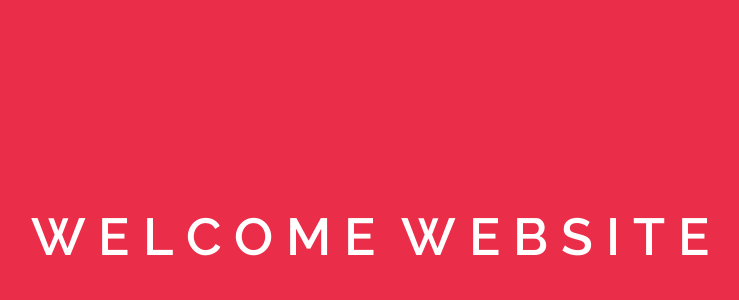
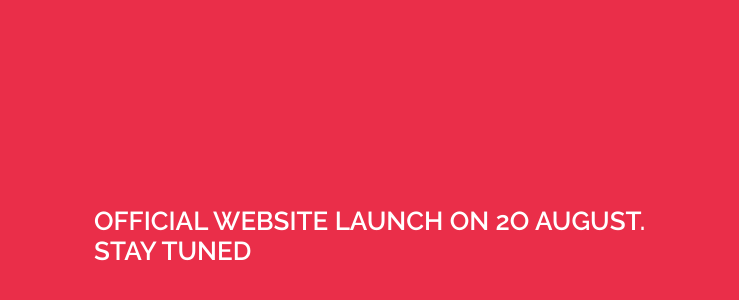
Before and after one commit to webxlr8/webxlr8.github.io, a plain HTML site: page index.html in a window 1280 px wide. Shown: the part 164-464 px from the top of the page, without its empty margins (270-1009 px from the left). Drawn offline with Linux system fonts and the light colour scheme.

Commit message:
launch msg update

```diff
--- a/index.html
+++ b/index.html
@@ -8,25 +8,12 @@
 
 </head>
 <body>
-<!-- partial:index.partial.html -->
-<h1>
-	<span>w</span>
-	<span>e</span>
-	<span>l</span>
-	<span>c</span>
-	<span>o</span>
-	<span>m</span>
-	<span>e</span>
-	<span> </span>
-	<span>w</span>
-	<span>e</span>
-	<span>b</span>
-	<span>s</span>
-	<span>i</span>
-	<span>t</span>
-	<span>e</span>
-</h1>
-<!-- partial -->
+<div>
+	<!-- <img src="1.jpeg"> -->
+</div>
+<div>
+	<h3><span>Official Website Launch on 2o August. <p>Stay Tuned </p></span></h3>
+</div>
 
 </body>
 </html>
--- a/style.css
+++ b/style.css
@@ -4,7 +4,11 @@
   padding: 0;
   box-sizing: border-box;
 }
-
+img{
+  width:150px;
+  height:160px;
+  border-radius: 50%;
+}
 body {
   width: 100%;
   height: 100vh;
@@ -28,25 +32,25 @@ h1 span {
   transform-origin: left;
   animation: in 0.5s forwards;
 }
-h1 span:nth-child(1) {
+h3 span:nth-child(1) {
   animation-delay: 0.1s;
 }
-h1 span:nth-child(2) {
+h3 span:nth-child(2) {
   animation-delay: 0.2s;
 }
-h1 span:nth-child(3) {
+h3 span:nth-child(3) {
   animation-delay: 0.3s;
 }
-h1 span:nth-child(4) {
+h3 span:nth-child(4) {
   animation-delay: 0.4s;
 }
-h1 span:nth-child(5) {
+h3 span:nth-child(5) {
   animation-delay: 0.5s;
 }
-h1 span:nth-child(6) {
+h3 span:nth-child(6) {
   animation-delay: 0.6s;
 }
-h1 span:nth-child(7) {
+h3 span:nth-child(7) {
   animation-delay: 0.7s;
 }
 
@@ -60,3 +64,18 @@ h1 span:nth-child(7) {
     transform: translateY(0) rotate(0);
   }
 }
+
+h3 {
+  color: #fff;
+  font-family: 'Raleway', sans-serif;
+  font-size: 26px;
+  font-weight: 600;
+  text-transform: uppercase;
+}
+h3 span {
+  display: inline-block;
+  opacity: 0;
+  transform: translateY(20px) rotate(90deg);
+  transform-origin: left;
+  animation: in 0.5s forwards;
+}
```
Also changed, not shown: 1.jpeg (added), 1 other file.
